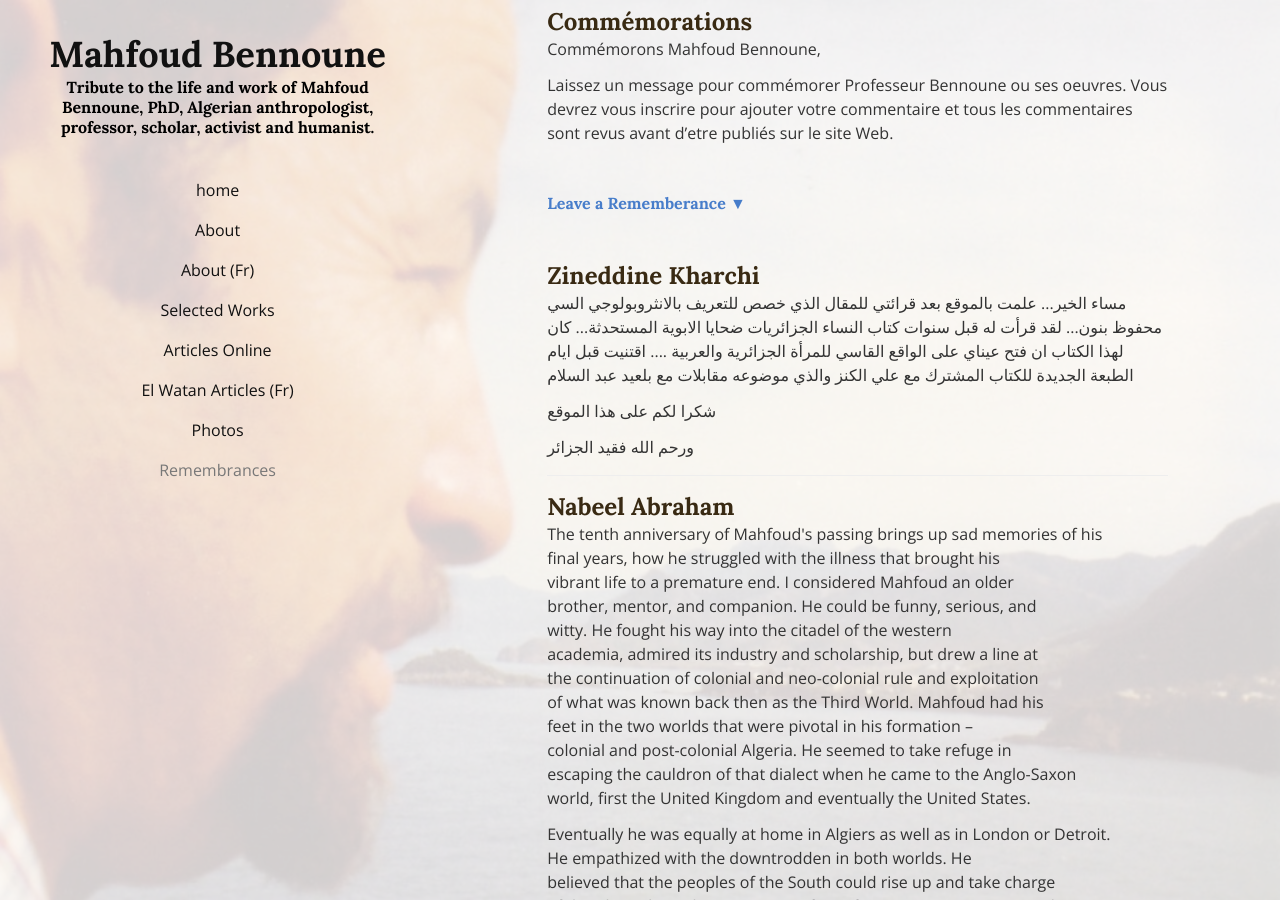
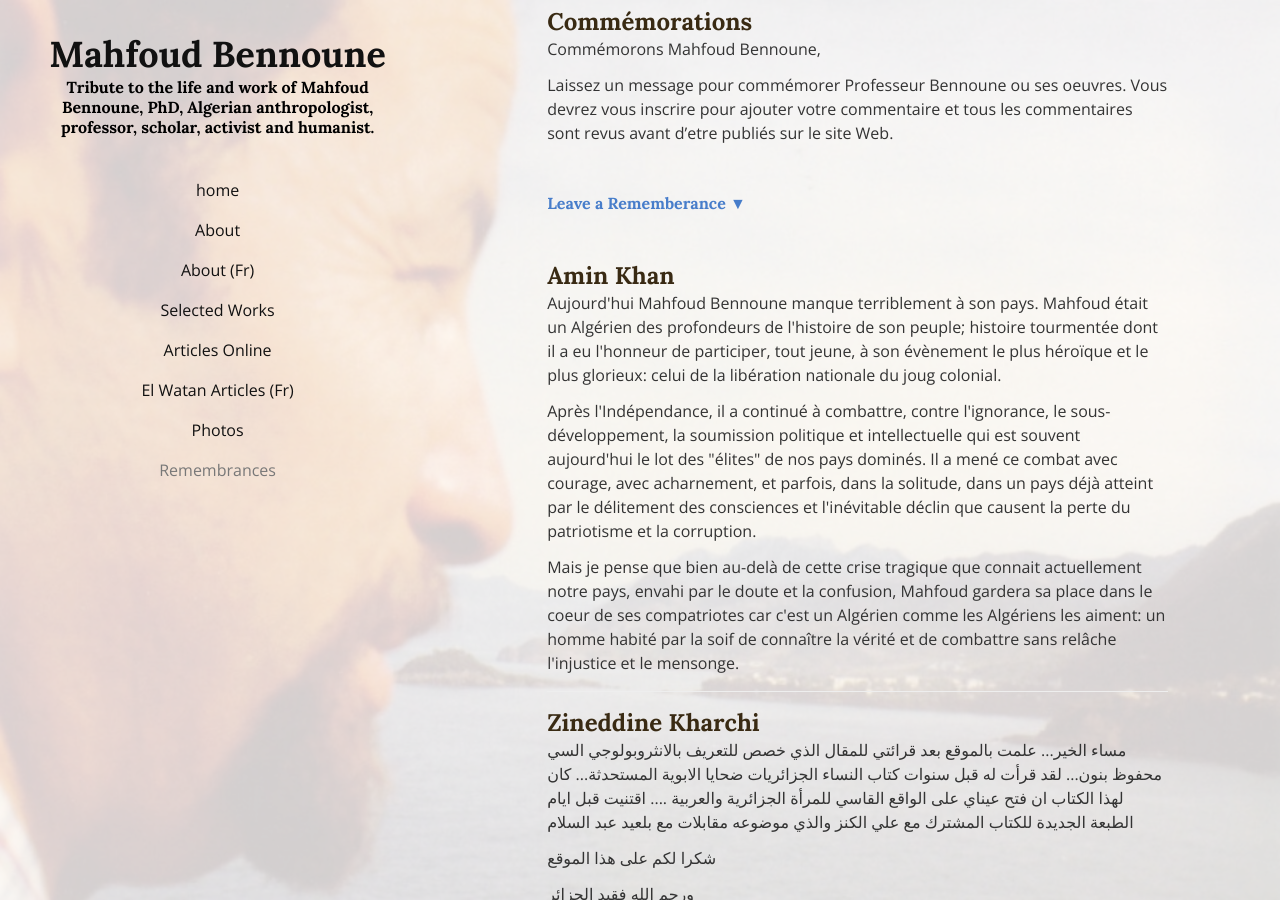
Before and after one commit to sonnetmedia/mahfoudbennoune.com, a Jekyll site: the page built from _landing_pages/remembrances.md, in a window 1280 px wide and 900 px high, scrolled down 266 px. Built offline with Jekyll 4.4.1, drawn with Linux system fonts in a browser that asks for light colours; comment, search, counter and statistics services are not loaded.

Commit message:
add comment to remembrances page

```diff
--- a/_data/remembrances.json
+++ b/_data/remembrances.json
@@ -65,6 +65,30 @@
       }
     ],
     "post": [
+
+
+      {
+
+        "message": "<p>Aujourd'hui Mahfoud Bennoune manque terriblement à son pays. Mahfoud était un Algérien des profondeurs de l'histoire de son peuple; histoire tourmentée dont il a eu l'honneur de participer, tout jeune, à son évènement le plus héroïque et le plus glorieux: celui de la libération nationale du joug colonial.</p>
+
+<p>Après l'Indépendance, il a continué à combattre, contre l'ignorance, le sous-développement, la soumission politique et intellectuelle qui est souvent aujourd'hui le lot des \"élites\" de nos pays dominés. Il a mené ce combat avec courage, avec acharnement, et parfois, dans la solitude, dans un pays déjà atteint par le délitement des consciences et l'inévitable déclin que causent la perte du patriotisme et la corruption. </p>
+
+<p>Mais je pense que bien au-delà de cette crise tragique que connait actuellement notre pays, envahi par le doute et la confusion, Mahfoud gardera sa place dans le coeur de ses compatriotes car c'est un Algérien comme les Algériens les aiment: un homme habité par la soif de connaître la vérité et de combattre sans relâche l'injustice et le mensonge.</p>
+",
+
+        "author": {
+
+          "name": "Amin Khan"
+
+        }
+
+      },
+
+
+
+
+
+
       {
         "-dsq:id": "1396414684",
         "message": "<p>مساء الخير... علمت بالموقع بعد قرائتي للمقال الذي خصص للتعريف بالانثروبولوجي السي محفوظ بنون... لقد قرأت له قبل سنوات كتاب النساء الجزائريات ضحايا الابوية المستحدثة...  كان لهذا الكتاب ان فتح عيناي على الواقع القاسي للمرأة الجزائرية والعربية .... اقتنيت قبل ايام الطبعة الجديدة للكتاب المشترك مع علي الكنز والذي موضوعه مقابلات مع بلعيد عبد السلام</p><p>شكرا لكم على هذا الموقع</p><p>ورحم الله فقيد الجزائر</p>",
```
